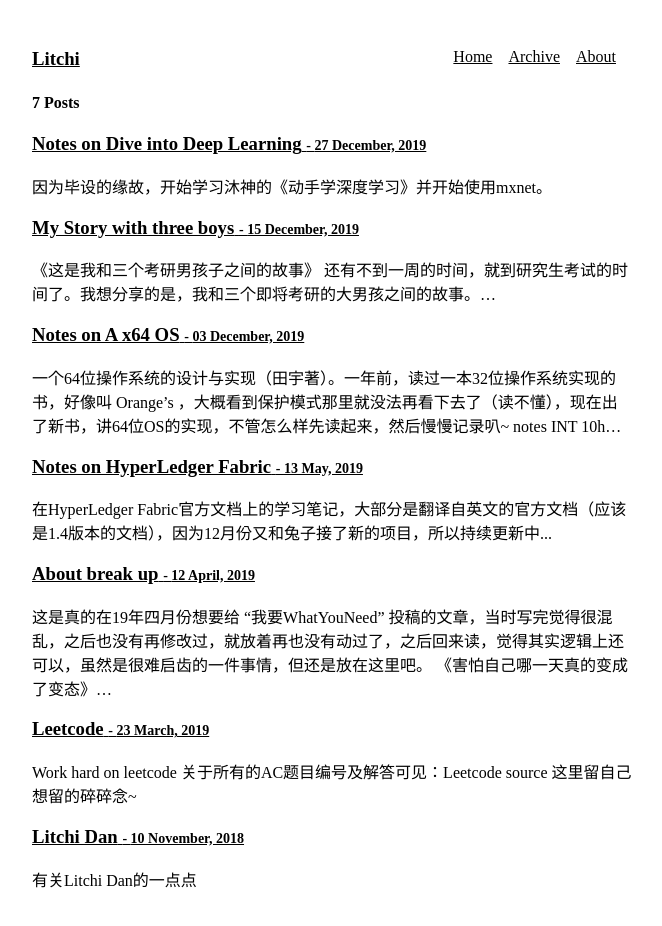
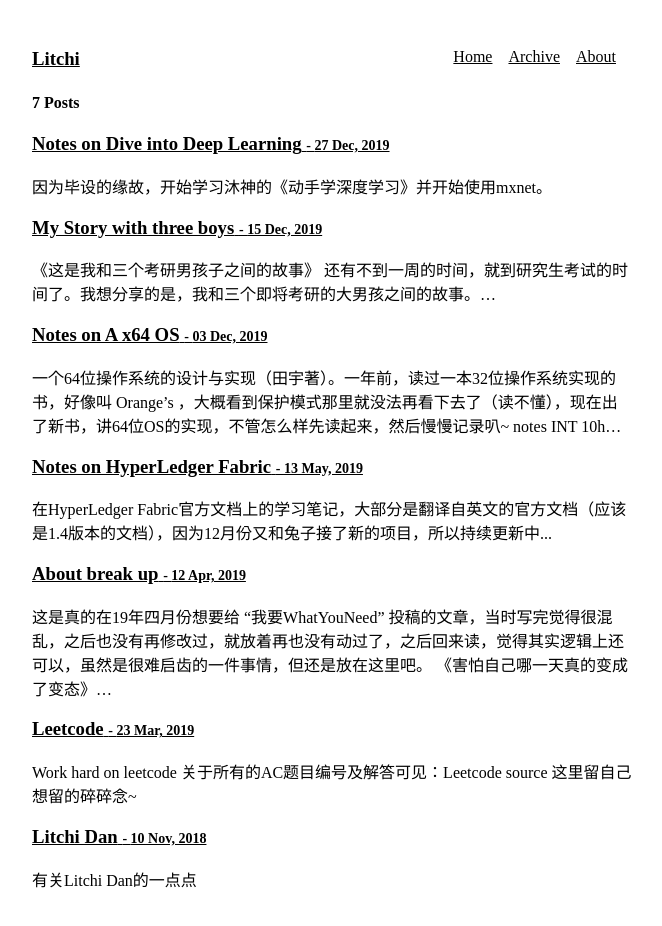
Before and after one commit to yyccli/litchi-li.github.io, a Gatsby site: page /archive in a window 1280 px wide. Shown: the whole page, without its empty margins (308-970 px from the left). Built offline with nearby package versions, Linux system fonts and the light colour scheme; Gatsby itself is replaced by a stand-in of ours.

Commit message:
use MMM in archive page

```diff
--- a/src/pages/archive.js
+++ b/src/pages/archive.js
@@ -34,7 +34,7 @@ export const query = graphql`
                     id
                     frontmatter {
                         title
-                        date(formatString: "DD MMMM, YYYY")
+                        date(formatString: "DD MMM, YYYY")
                     }
                     fields{
                         slug
```
